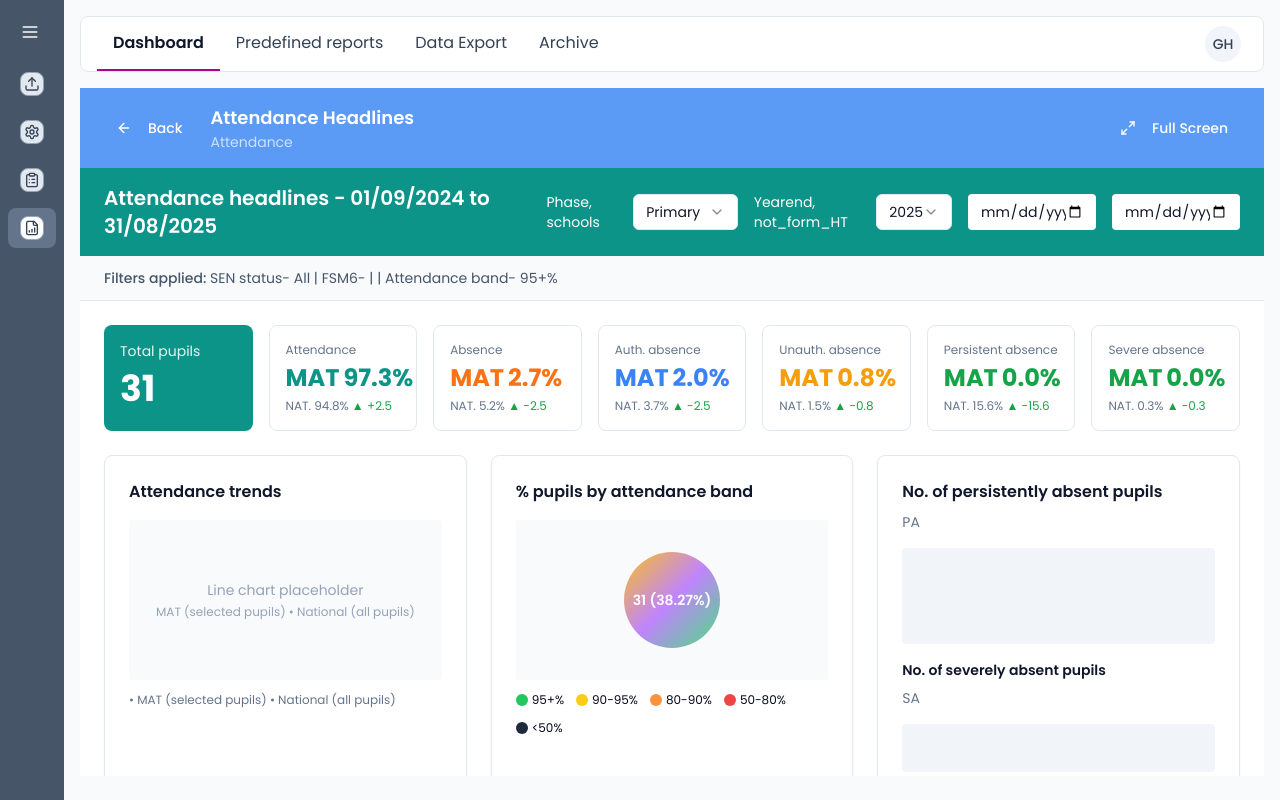
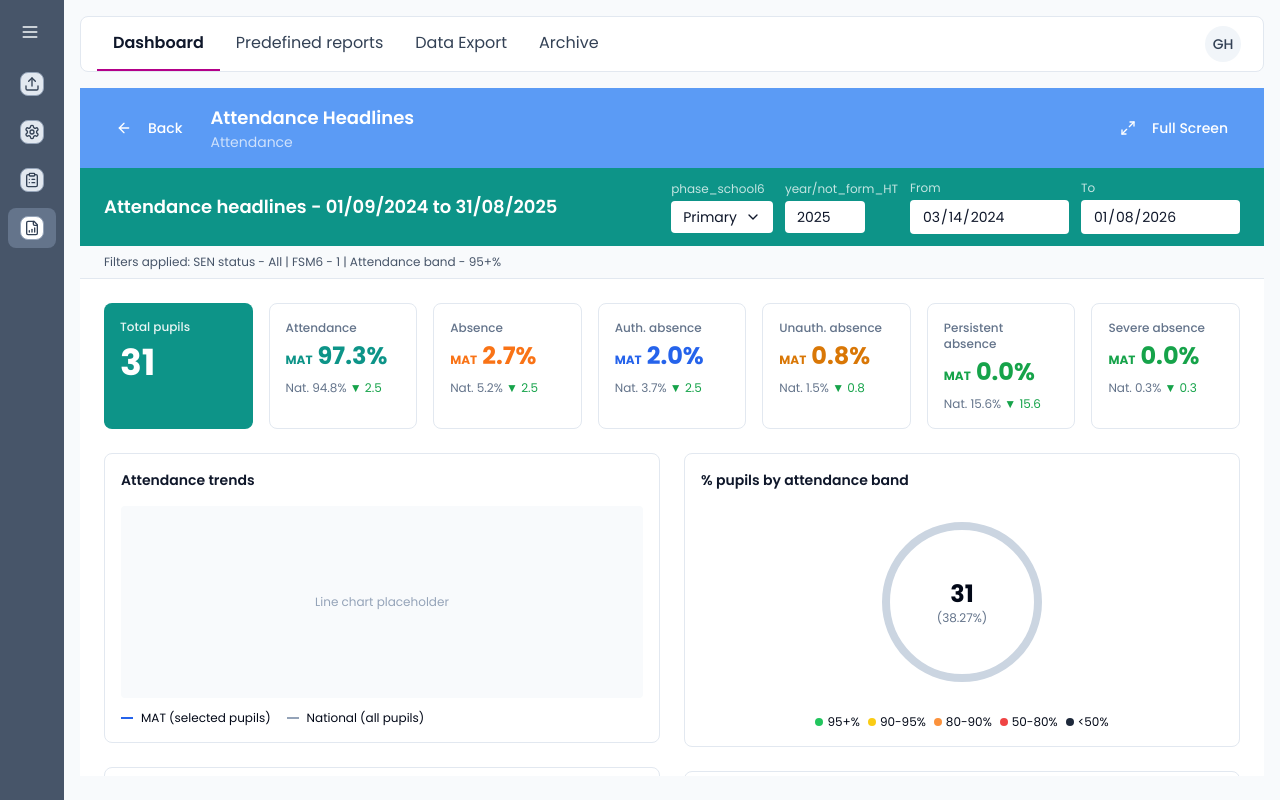
Before and after one commit to Mike-PF/v0-mat-pad, a Next.js app: page /reports in a window 1280 px wide. Both pictures are taken after a click on the button 394 px from the left and 617 px from the top of the page. Built offline with nearby package versions, Linux system fonts and the light colour scheme.

Commit message:
feat: recreate Attendance Headlines report from Power BI layout
Add exact visual copy of Power BI dashboard with filters and metrics.

```diff
--- a/components/attendance-headlines-report.tsx
+++ b/components/attendance-headlines-report.tsx
@@ -1,256 +1,291 @@
 "use client"
 
-import { useState } from "react"
-import { Card } from "@/components/ui/card"
-import { Button } from "@/components/ui/button"
-import { Input } from "@/components/ui/input"
-import {
-  Select,
-  SelectContent,
-  SelectItem,
-  SelectTrigger,
-  SelectValue,
-} from "@/components/ui/select"
-import { ChevronDown, TrendingUp, TrendingDown } from "lucide-react"
+import { ChevronDown } from "lucide-react"
 
 export function AttendanceHeadlinesReport() {
-  const [phase, setPhase] = useState("Primary")
-  const [year, setYear] = useState("2025")
-  const [startDate, setStartDate] = useState("14/03/2024")
-  const [endDate, setEndDate] = useState("08/01/2026")
-
-  const metrics = [
-    { label: "Total pupils", value: "31", color: "bg-teal-600", isTotal: true },
-    { label: "Attendance", value: "97.3%", natValue: "94.8%", diff: "+2.5", isPositive: true, color: "text-teal-600" },
-    { label: "Absence", value: "2.7%", natValue: "5.2%", diff: "-2.5", isPositive: true, color: "text-orange-500" },
-    { label: "Auth. absence", value: "2.0%", natValue: "3.7%", diff: "-2.5", isPositive: true, color: "text-blue-500" },
-    { label: "Unauth. absence", value: "0.8%", natValue: "1.5%", diff: "-0.8", isPositive: true, color: "text-amber-500" },
-    { label: "Persistent absence", value: "0.0%", natValue: "15.6%", diff: "-15.6", isPositive: true, color: "text-green-600" },
-    { label: "Severe absence", value: "0.0%", natValue: "0.3%", diff: "-0.3", isPositive: true, color: "text-green-600" }
-  ]
-
   return (
-    <div className="w-full bg-white">
-      {/* Header Bar */}
-      <div className="bg-teal-600 text-white px-6 py-4">
+    <div className="w-full h-full bg-white overflow-auto">
+      {/* Teal Header Bar */}
+      <div className="bg-teal-600 text-white px-6 py-3 sticky top-0">
         <div className="flex items-center justify-between">
-          <div>
-            <h1 className="text-xl font-semibold">Attendance headlines - 01/09/2024 to 31/08/2025</h1>
+          <div className="flex-1">
+            <h1 className="text-lg font-semibold">Attendance headlines - 01/09/2024 to 31/08/2025</h1>
           </div>
-          <div className="flex items-center gap-4">
-            <div className="flex items-center gap-2">
-              <span className="text-sm">Phase, schools</span>
-              <Select value={phase} onValueChange={setPhase}>
-                <SelectTrigger className="w-32 bg-white text-slate-900 h-9">
-                  <SelectValue />
-                </SelectTrigger>
-                <SelectContent>
-                  <SelectItem value="Primary">Primary</SelectItem>
-                  <SelectItem value="Secondary">Secondary</SelectItem>
-                </SelectContent>
-              </Select>
+          <div className="flex items-center gap-3">
+            <div className="flex flex-col gap-1">
+              <label className="text-xs opacity-75">phase_school6</label>
+              <div className="flex items-center gap-2 bg-white text-slate-900 px-3 py-1.5 rounded">
+                <span className="text-sm">Primary</span>
+                <ChevronDown className="w-4 h-4" />
+              </div>
             </div>
-            <div className="flex items-center gap-2">
-              <span className="text-sm">Yearend, not_form_HT</span>
-              <Select value={year} onValueChange={setYear}>
-                <SelectTrigger className="w-20 bg-white text-slate-900 h-9">
-                  <SelectValue />
-                </SelectTrigger>
-                <SelectContent>
-                  <SelectItem value="2024">2024</SelectItem>
-                  <SelectItem value="2025">2025</SelectItem>
-                </SelectContent>
-              </Select>
+            <div className="flex flex-col gap-1">
+              <label className="text-xs opacity-75">year/not_form_HT</label>
+              <input type="text" value="2025" className="bg-white text-slate-900 px-3 py-1.5 rounded w-20 text-sm" readOnly />
             </div>
-            <div className="flex items-center gap-2">
-              <input
-                type="date"
-                value={startDate}
-                onChange={(e) => setStartDate(e.target.value)}
-                className="bg-white text-slate-900 px-3 py-1.5 rounded text-sm h-9 w-32"
-              />
+            <div className="flex flex-col gap-1">
+              <label className="text-xs opacity-75">From</label>
+              <input type="date" value="2024-03-14" className="bg-white text-slate-900 px-3 py-1.5 rounded text-sm" readOnly />
             </div>
-            <div className="flex items-center gap-2">
-              <input
-                type="date"
-                value={endDate}
-                onChange={(e) => setEndDate(e.target.value)}
-                className="bg-white text-slate-900 px-3 py-1.5 rounded text-sm h-9 w-32"
-              />
+            <div className="flex flex-col gap-1">
+              <label className="text-xs opacity-75">To</label>
+              <input type="date" value="2026-01-08" className="bg-white text-slate-900 px-3 py-1.5 rounded text-sm" readOnly />
             </div>
           </div>
         </div>
       </div>
 
-      {/* Filters Applied */}
-      <div className="bg-slate-50 px-6 py-3 border-b border-slate-200">
-        <p className="text-sm text-slate-600">
-          <span className="font-medium">Filters applied:</span> SEN status- All | FSM6- | | Attendance band- 95+%
+      {/* Filters Applied Text */}
+      <div className="px-6 py-2 bg-slate-50 border-b border-slate-200">
+        <p className="text-xs text-slate-600">
+          Filters applied: SEN status - All | FSM6 - 1 | Attendance band - 95+%
         </p>
       </div>
 
-      {/* Content */}
-      <div className="p-6 space-y-6">
-        {/* Metrics Cards */}
-        <div className="grid grid-cols-1 md:grid-cols-2 lg:grid-cols-7 gap-4">
-          {metrics.map((metric, idx) => (
-            <div
-              key={idx}
-              className={`rounded-lg p-4 ${
-                metric.isTotal
-                  ? "bg-teal-600 text-white col-span-1 md:col-span-1 lg:col-span-1"
-                  : "bg-white border border-slate-200"
-              }`}
-            >
-              {metric.isTotal ? (
-                <>
-                  <p className="text-sm opacity-90 mb-2">{metric.label}</p>
-                  <p className="text-4xl font-bold">{metric.value}</p>
-                </>
-              ) : (
-                <>
-                  <p className="text-xs text-slate-500 mb-1">{metric.label}</p>
-                  <p className={`text-2xl font-bold ${metric.color}`}>
-                    <span className="mr-1">MAT</span>{metric.value}
-                  </p>
-                  <p className="text-xs text-slate-500 mt-1">
-                    <span>NAT. {metric.natValue}</span>{" "}
-                    <span className={metric.isPositive ? "text-green-600" : "text-red-500"}>
-                      {metric.isPositive ? String.fromCharCode(9650) : String.fromCharCode(9660)} {metric.diff}
-                    </span>
-                  </p>
-                </>
-              )}
-            </div>
-          ))}
+      {/* Main Content */}
+      <div className="p-6">
+        {/* Metrics Row */}
+        <div className="grid grid-cols-7 gap-4 mb-6">
+          {/* Total Pupils Card */}
+          <div className="bg-teal-600 text-white rounded-lg p-4">
+            <p className="text-xs opacity-90 font-medium">Total pupils</p>
+            <p className="text-4xl font-bold mt-2">31</p>
+          </div>
+
+          {/* Attendance */}
+          <div className="bg-white border border-slate-200 rounded-lg p-4">
+            <p className="text-xs text-slate-500 font-medium">Attendance</p>
+            <p className="text-2xl font-bold text-teal-600 mt-1">
+              <span className="text-xs">MAT</span> 97.3%
+            </p>
+            <p className="text-xs text-slate-500 mt-2">
+              Nat. 94.8% <span className="text-green-600">▼ 2.5</span>
+            </p>
+          </div>
+
+          {/* Absence */}
+          <div className="bg-white border border-slate-200 rounded-lg p-4">
+            <p className="text-xs text-slate-500 font-medium">Absence</p>
+            <p className="text-2xl font-bold text-orange-500 mt-1">
+              <span className="text-xs">MAT</span> 2.7%
+            </p>
+            <p className="text-xs text-slate-500 mt-2">
+              Nat. 5.2% <span className="text-green-600">▼ 2.5</span>
+            </p>
+          </div>
+
+          {/* Auth. absence */}
+          <div className="bg-white border border-slate-200 rounded-lg p-4">
+            <p className="text-xs text-slate-500 font-medium">Auth. absence</p>
+            <p className="text-2xl font-bold text-blue-600 mt-1">
+              <span className="text-xs">MAT</span> 2.0%
+            </p>
+            <p className="text-xs text-slate-500 mt-2">
+              Nat. 3.7% <span className="text-green-600">▼ 2.5</span>
+            </p>
+          </div>
+
+          {/* Unauth. absence */}
+          <div className="bg-white border border-slate-200 rounded-lg p-4">
+            <p className="text-xs text-slate-500 font-medium">Unauth. absence</p>
+            <p className="text-2xl font-bold text-amber-600 mt-1">
+              <span className="text-xs">MAT</span> 0.8%
+            </p>
+            <p className="text-xs text-slate-500 mt-2">
+              Nat. 1.5% <span className="text-green-600">▼ 0.8</span>
+            </p>
+          </div>
+
+          {/* Persistent absence */}
+          <div className="bg-white border border-slate-200 rounded-lg p-4">
+            <p className="text-xs text-slate-500 font-medium">Persistent absence</p>
+            <p className="text-2xl font-bold text-green-600 mt-1">
+              <span className="text-xs">MAT</span> 0.0%
+            </p>
+            <p className="text-xs text-slate-500 mt-2">
+              Nat. 15.6% <span className="text-green-600">▼ 15.6</span>
+            </p>
+          </div>
+
+          {/* Severe absence */}
+          <div className="bg-white border border-slate-200 rounded-lg p-4">
+            <p className="text-xs text-slate-500 font-medium">Severe absence</p>
+            <p className="text-2xl font-bold text-green-600 mt-1">
+              <span className="text-xs">MAT</span> 0.0%
+            </p>
+            <p className="text-xs text-slate-500 mt-2">
+              Nat. 0.3% <span className="text-green-600">▼ 0.3</span>
+            </p>
+          </div>
         </div>
 
-        {/* Charts Section */}
-        <div className="grid grid-cols-1 md:grid-cols-2 lg:grid-cols-3 gap-6">
-          {/* Attendance Trends */}
-          <Card className="p-6 lg:col-span-1">
-            <h3 className="font-semibold text-slate-900 mb-4">Attendance trends</h3>
-            <div className="h-40 bg-slate-50 rounded flex items-center justify-center text-slate-400">
-              <div className="text-center">
-                <p className="text-sm">Line chart placeholder</p>
-                <p className="text-xs text-slate-400 mt-1">MAT (selected pupils) • National (all pupils)</p>
+        {/* Charts Section Grid */}
+        <div className="grid grid-cols-2 gap-6">
+          {/* Left Column */}
+          <div className="space-y-6">
+            {/* Attendance Trends Chart */}
+            <div className="border border-slate-200 rounded-lg p-4 bg-white">
+              <h3 className="text-sm font-semibold text-slate-900 mb-4">Attendance trends</h3>
+              <div className="h-48 bg-slate-50 rounded flex items-center justify-center text-slate-400">
+                <p className="text-xs">Line chart placeholder</p>
+              </div>
+              <div className="mt-3 flex gap-4 text-xs">
+                <span className="flex items-center gap-2">
+                  <span className="w-3 h-0.5 bg-blue-600"></span> MAT (selected pupils)
+                </span>
+                <span className="flex items-center gap-2">
+                  <span className="w-3 h-0.5 bg-slate-400"></span> National (all pupils)
+                </span>
               </div>
             </div>
-            <div className="mt-3 text-xs text-slate-500">
-              <p>• MAT (selected pupils) • National (all pupils)</p>
-            </div>
-          </Card>
 
-          {/* Attendance Band Pie Chart */}
-          <Card className="p-6 lg:col-span-1">
-            <h3 className="font-semibold text-slate-900 mb-4">% pupils by attendance band</h3>
-            <div className="h-40 bg-slate-50 rounded flex items-center justify-center">
-              <div className="text-center">
-                <div className="w-24 h-24 rounded-full bg-gradient-to-br from-amber-400 via-purple-400 to-green-400 mx-auto flex items-center justify-center">
-                  <span className="text-sm font-semibold text-white">31 (38.27%)</span>
+            {/* % Absence by School */}
+            <div className="border border-slate-200 rounded-lg p-4 bg-white">
+              <h3 className="text-sm font-semibold text-slate-900 mb-4">% absence by school</h3>
+              <div className="space-y-2 text-xs">
+                <div className="flex items-center gap-2">
+                  <span className="w-20">School B</span>
+                  <div className="flex-1 bg-red-300 rounded h-5"></div>
+                  <span>2.6% (26)</span>
+                </div>
+                <div className="flex items-center gap-2">
+                  <span className="w-20">School A</span>
+                  <div className="flex-1 bg-red-200 rounded h-5" style={{ width: "75%" }}></div>
+                  <span>3.5% (5)</span>
                 </div>
               </div>
             </div>
-            <div className="mt-3 flex flex-wrap gap-3 text-xs">
-              <span className="flex items-center gap-1"><span className="w-3 h-3 rounded-full bg-green-500"></span> 95+%</span>
-              <span className="flex items-center gap-1"><span className="w-3 h-3 rounded-full bg-yellow-400"></span> 90-95%</span>
-              <span className="flex items-center gap-1"><span className="w-3 h-3 rounded-full bg-orange-400"></span> 80-90%</span>
-              <span className="flex items-center gap-1"><span className="w-3 h-3 rounded-full bg-red-500"></span> 50-80%</span>
-              <span className="flex items-center gap-1"><span className="w-3 h-3 rounded-full bg-slate-800"></span> {'<'}50%</span>
+
+            {/* % Absence by SEN Status */}
+            <div className="border border-slate-200 rounded-lg p-4 bg-white">
+              <h3 className="text-sm font-semibold text-slate-900 mb-4">% absence by SEN status</h3>
+              <div className="space-y-2 text-xs">
+                <div className="flex items-center gap-2">
+                  <span className="w-12">E</span>
+                  <div className="flex-1 bg-red-300 rounded h-5"></div>
+                  <span>3.7% (2)</span>
+                </div>
+                <div className="flex items-center gap-2">
+                  <span className="w-12">K</span>
+                  <div className="flex-1 bg-red-200 rounded h-5" style={{ width: "85%" }}></div>
+                  <span>3.0% (11)</span>
+                </div>
+                <div className="flex items-center gap-2">
+                  <span className="w-12">NULL</span>
+                  <div className="flex-1 bg-red-200 rounded h-5" style={{ width: "70%" }}></div>
+                  <span>2.4% (15)</span>
+                </div>
+                <div className="flex items-center gap-2">
+                  <span className="w-12">N</span>
+                  <div className="flex-1 bg-red-200 rounded h-5" style={{ width: "65%" }}></div>
+                  <span>2.7% (3)</span>
+                </div>
+              </div>
             </div>
-          </Card>
+          </div>
 
-          {/* Persistent Absence */}
-          <Card className="p-6 lg:col-span-1">
-            <h3 className="font-semibold text-slate-900 mb-2">No. of persistently absent pupils</h3>
-            <p className="text-sm text-slate-500 mb-4">PA</p>
-            <div className="h-24 bg-slate-100 rounded mb-2" />
-            <h3 className="font-semibold text-slate-900 text-sm mt-4 mb-2">No. of severely absent pupils</h3>
-            <p className="text-sm text-slate-500 mb-4">SA</p>
-            <div className="h-12 bg-slate-100 rounded" />
-          </Card>
+          {/* Right Column */}
+          <div className="space-y-6">
+            {/* % Pupils by Attendance Band */}
+            <div className="border border-slate-200 rounded-lg p-4 bg-white">
+              <h3 className="text-sm font-semibold text-slate-900 mb-4">% pupils by attendance band</h3>
+              <div className="flex items-center justify-center h-48">
+                <div className="w-40 h-40 rounded-full border-8 border-slate-300 flex items-center justify-center">
+                  <div className="text-center">
+                    <p className="text-2xl font-bold">31</p>
+                    <p className="text-xs text-slate-500">(38.27%)</p>
+                  </div>
+                </div>
+              </div>
+              <div className="mt-4 flex flex-wrap gap-2 justify-center text-xs">
+                <span className="flex items-center gap-1">
+                  <span className="w-2 h-2 rounded-full bg-green-500"></span> 95+%
+                </span>
+                <span className="flex items-center gap-1">
+                  <span className="w-2 h-2 rounded-full bg-yellow-400"></span> 90-95%
+                </span>
+                <span className="flex items-center gap-1">
+                  <span className="w-2 h-2 rounded-full bg-orange-400"></span> 80-90%
+                </span>
+                <span className="flex items-center gap-1">
+                  <span className="w-2 h-2 rounded-full bg-red-500"></span> 50-80%
+                </span>
+                <span className="flex items-center gap-1">
+                  <span className="w-2 h-2 rounded-full bg-slate-800"></span> &lt;50%
+                </span>
+              </div>
+            </div>
+
+            {/* % Absence by Gender */}
+            <div className="border border-slate-200 rounded-lg p-4 bg-white">
+              <h3 className="text-sm font-semibold text-slate-900 mb-4">% absence by gender</h3>
+              <div className="space-y-2 text-xs">
+                <div className="flex items-center gap-2">
+                  <span className="w-12">0</span>
+                  <div className="flex-1 bg-green-400 rounded h-5"></div>
+                  <span>2.8% (30)</span>
+                </div>
+                <div className="flex items-center gap-2">
+                  <span className="w-12">1</span>
+                  <div className="flex-1 bg-green-400 rounded h-5" style={{ width: "20%" }}></div>
+                  <span>0.8% (1)</span>
+                </div>
+              </div>
+            </div>
+
+            {/* % Absence by Pupil Premium */}
+            <div className="border border-slate-200 rounded-lg p-4 bg-white">
+              <h3 className="text-sm font-semibold text-slate-900 mb-4">% absence by pupil premium</h3>
+              <div className="space-y-2 text-xs">
+                <div className="flex items-center gap-2">
+                  <span className="w-12">0</span>
+                  <div className="flex-1 bg-red-400 rounded h-5"></div>
+                  <span>4.0% (4)</span>
+                </div>
+                <div className="flex items-center gap-2">
+                  <span className="w-12">1</span>
+                  <div className="flex-1 bg-red-300 rounded h-5" style={{ width: "85%" }}></div>
+                  <span>2.5% (27)</span>
+                </div>
+              </div>
+            </div>
+          </div>
         </div>
 
-        {/* Lower Charts */}
-        <div className="grid grid-cols-1 md:grid-cols-2 gap-6">
-          {/* Absence by School */}
-          <Card className="p-6">
-            <h3 className="font-semibold text-slate-900 mb-4">% absence by school</h3>
-            <div className="space-y-3">
-              <div className="flex items-center justify-between">
-                <span className="text-sm text-slate-600">School B</span>
-                <div className="h-6 w-32 bg-red-300 rounded" />
-                <span className="text-sm font-medium">2.6% (26)</span>
-              </div>
-              <div className="flex items-center justify-between">
-                <span className="text-sm text-slate-600">School A</span>
-                <div className="h-6 w-28 bg-red-200 rounded" />
-                <span className="text-sm font-medium">3.5% (5)</span>
+        {/* Bottom Row Charts */}
+        <div className="grid grid-cols-3 gap-6 mt-6">
+          {/* No. of Persistently Absent Pupils */}
+          <div className="border border-slate-200 rounded-lg p-4 bg-white">
+            <h3 className="text-sm font-semibold text-slate-900 mb-4">No. of persistently absent pupils</h3>
+            <div className="h-32 bg-slate-50 rounded flex items-center justify-center text-slate-400">
+              <p className="text-xs">PA</p>
+            </div>
+            <p className="text-center mt-2 font-bold text-lg">31</p>
+          </div>
+
+          {/* % Attendance by NCY */}
+          <div className="border border-slate-200 rounded-lg p-4 bg-white">
+            <h3 className="text-sm font-semibold text-slate-900 mb-4">% attendance by NCY</h3>
+            <div className="h-32 bg-slate-50 rounded flex items-center justify-center">
+              <div className="flex gap-2">
+                {[1, 2, 3, 4, 5, 6].map(i => (
+                  <div key={i} className="flex flex-col items-center gap-1">
+                    <div className="w-4 bg-gradient-to-t from-red-500 to-green-500 rounded" style={{ height: `${20 + i * 5}px` }}></div>
+                    <span className="text-xs">{i}</span>
+                  </div>
+                ))}
               </div>
             </div>
-          </Card>
+          </div>
 
-          {/* Absence by Gender */}
-          <Card className="p-6">
-            <h3 className="font-semibold text-slate-900 mb-4">% absence by gender</h3>
-            <div className="space-y-3">
-              <div>
-                <p className="text-xs text-slate-500 mb-1">0</p>
-                <div className="h-6 bg-green-300 rounded" />
-                <p className="text-xs text-slate-500 mt-1">2.8% (30)</p>
-              </div>
-              <div>
-                <p className="text-xs text-slate-500 mb-1">1</p>
-                <div className="h-6 bg-green-200 rounded w-12" />
-                <p className="text-xs text-slate-500 mt-1">0.8% (1)</p>
-              </div>
+          {/* No. of Severely Absent Pupils */}
+          <div className="border border-slate-200 rounded-lg p-4 bg-white">
+            <h3 className="text-sm font-semibold text-slate-900 mb-4">No. of severely absent pupils</h3>
+            <div className="h-32 bg-slate-50 rounded flex items-center justify-center text-slate-400">
+              <p className="text-xs">SA</p>
             </div>
-          </Card>
-        </div>
-
-        {/* Additional Breakdowns */}
-        <div className="grid grid-cols-1 md:grid-cols-2 lg:grid-cols-3 gap-6">
-          <Card className="p-6">
-            <h3 className="font-semibold text-slate-900 mb-4">% absence by SEN status</h3>
-            <div className="space-y-2 text-sm">
-              <div className="flex items-center gap-2">
-                <div className="h-4 w-24 bg-red-300 rounded" />
-                <span>3.7% (2)</span>
-              </div>
-              <div className="flex items-center gap-2">
-                <div className="h-4 w-20 bg-red-200 rounded" />
-                <span>3.0% (11)</span>
-              </div>
-            </div>
-          </Card>
-
-          <Card className="p-6">
-            <h3 className="font-semibold text-slate-900 mb-4">% absence by FSM</h3>
-            <div className="space-y-2 text-sm">
-              <div className="flex items-center gap-2">
-                <div className="h-4 w-20 bg-red-200 rounded" />
-                <span>2.7% (31)</span>
-              </div>
-            </div>
-          </Card>
-
-          <Card className="p-6">
-            <h3 className="font-semibold text-slate-900 mb-4">% absence by ethnicity</h3>
-            <div className="space-y-2 text-sm">
-              <div className="flex items-center gap-2">
-                <div className="h-4 w-24 bg-red-300 rounded" />
-                <span>2.1% (11)</span>
-              </div>
-              <div className="flex items-center gap-2">
-                <div className="h-4 w-24 bg-red-300 rounded" />
-                <span>3.1% (18)</span>
-              </div>
-              <div className="flex items-center gap-2">
-                <div className="h-4 w-8 bg-red-100 rounded" />
-                <span>0.8% (1)</span>
-              </div>
-            </div>
-          </Card>
+            <p className="text-center mt-2 font-bold text-lg">31</p>
+          </div>
         </div>
       </div>
     </div>
```
